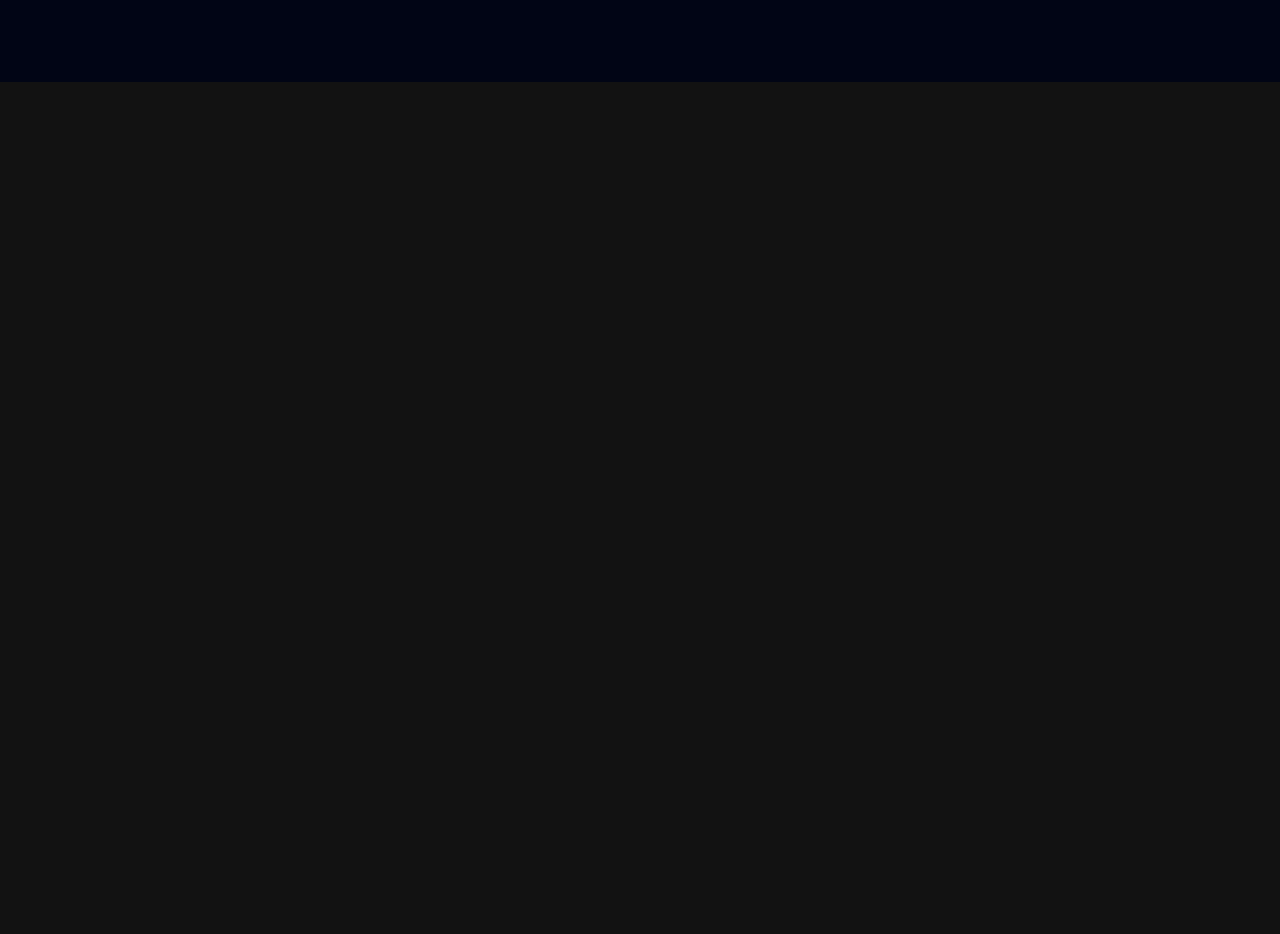
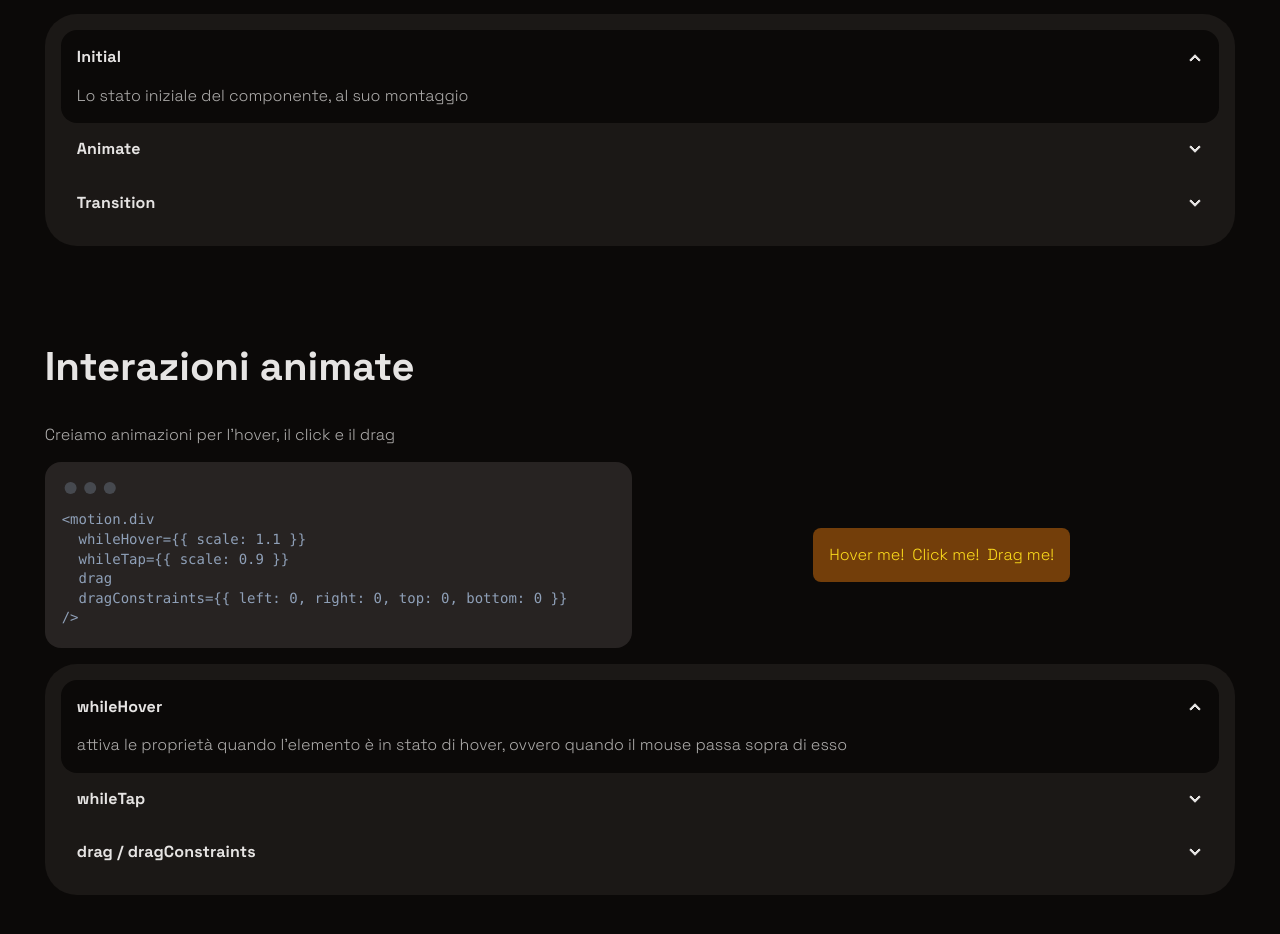
Before and after one commit to lorenzoferrante97/learning-motion, a React app: page / in a window 1280 px wide. Shown: the part 1312-2246 px from the top of the page. Before the commit the page ends 1394 px from the top, so only its background shows below. Built offline with nearby package versions, Linux system fonts and the light colour scheme; the HTML template or start-up script is replaced by a standard one.

Commit message:
add: interactive animations

```diff
--- a/src/components/dataDisplay/Collapse.jsx
+++ b/src/components/dataDisplay/Collapse.jsx
@@ -6,10 +6,10 @@ export default function Collapse({
   className = '',
 }) {
   return (
-    <div className='d-collapse d-collapse-arrow d-join-item has-checked:bg-base-100 has-checked:border-base-300 rounded-md has-checked:border has-checked:shadow-md lg:rounded-lg'>
+    <div className='d-collapse d-collapse-arrow d-join-item has-checked:bg-base-100 rounded-md lg:rounded-lg'>
       <input type='radio' name={name} defaultChecked={defaultChecked} />
       <div className={`d-collapse-title ${className}`}>{title}</div>
-      <div className='d-collapse-content'>{children}</div>
+      <div className='d-collapse-content text-base-content/75'>{children}</div>
     </div>
   );
 }
--- a/src/index.css
+++ b/src/index.css
@@ -15,26 +15,26 @@
   default: true;
   prefersdark: false;
   color-scheme: 'dark';
-  --color-base-100: oklch(12% 0.042 264.695);
-  --color-base-200: oklch(20% 0.042 265.755);
-  --color-base-300: oklch(27% 0.041 260.031);
-  --color-base-content: oklch(92% 0.013 255.508);
-  --color-primary: oklch(39% 0.195 277.366);
-  --color-primary-content: oklch(78% 0.115 274.713);
-  --color-secondary: oklch(42% 0.199 265.638);
-  --color-secondary-content: oklch(80% 0.105 251.813);
-  --color-accent: oklch(67% 0.182 276.935);
-  --color-accent-content: oklch(25% 0.09 281.288);
+  --color-base-100: oklch(14% 0.004 49.25);
+  --color-base-200: oklch(21% 0.006 56.043);
+  --color-base-300: oklch(26% 0.007 34.298);
+  --color-base-content: oklch(92% 0.003 48.717);
+  --color-primary: oklch(42% 0.095 57.708);
+  --color-primary-content: oklch(90% 0.182 98.111);
+  --color-secondary: oklch(47% 0.157 37.304);
+  --color-secondary-content: oklch(83% 0.128 66.29);
+  --color-accent: oklch(94% 0.129 101.54);
+  --color-accent-content: oklch(47% 0.114 61.907);
   --color-neutral: oklch(12% 0.042 264.695);
   --color-neutral-content: oklch(70% 0.04 256.788);
   --color-info: oklch(45% 0.085 224.283);
   --color-info-content: oklch(86% 0.127 207.078);
   --color-success: oklch(44% 0.119 151.328);
   --color-success-content: oklch(87% 0.15 154.449);
-  --color-warning: oklch(47% 0.114 61.907);
-  --color-warning-content: oklch(90% 0.182 98.111);
-  --color-error: oklch(44% 0.177 26.899);
-  --color-error-content: oklch(80% 0.114 19.571);
+  --color-warning: oklch(41% 0.112 45.904);
+  --color-warning-content: oklch(87% 0.169 91.605);
+  --color-error: oklch(41% 0.159 10.272);
+  --color-error-content: oklch(81% 0.117 11.638);
   --radius-selector: 0.25rem;
   --radius-field: 0.5rem;
   --radius-box: 1rem;
--- a/src/pages/Home.jsx
+++ b/src/pages/Home.jsx
@@ -2,6 +2,8 @@
 
 import { ArrowDownIcon } from '@phosphor-icons/react';
 import { motion } from 'motion/react';
+import Accordion from '../components/dataDisplay/Accordion';
+import Collapse from '../components/dataDisplay/Collapse';
 
 export default function Home() {
   return (
@@ -9,14 +11,14 @@ export default function Home() {
       {/* --- HERO  ------------------------------------------------------ */}
 
       <div className='flex h-screen flex-col items-center justify-center py-12'>
-        <div>
-          <h1 className='font-h1'>
+        <div className='flex flex-col items-center gap-4'>
+          <h1 className='font-h1 text-center'>
             Impara ad usare
             <span className='font-custom text-primary-content'> Motion </span>
             con React
           </h1>
           {/* --- Setup --------------- */}
-          <div className='my-10 flex flex-col gap-2'>
+          <div className='my-10 flex flex-col gap-2 md:items-center'>
             <span className='font-h4'>Prima di tutto...</span>
             <span className='text-base-content/75'>
               Installiamo Motion nel nostro progetto
@@ -68,16 +70,108 @@ export default function Home() {
           </div>
 
           {/* - esempio visivo ---------- */}
-          <div className='bg-base-200 perfect-center col-span-full rounded-lg p-12 md:col-span-1'>
+          <div className='perfect-center col-span-full rounded-lg p-12 md:col-span-1'>
             <motion.div
-              className='bg-primary size-20 rounded-md'
+              className='bg-primary-content size-20 rounded-md'
               initial={{ x: -80 }}
               animate={{ x: 80 }}
               transition={{ duration: 3 }}
             />
           </div>
           {/* - spiegazione ------------ */}
-          <div></div>
+          <div className='col-span-full'>
+            <Accordion className=''>
+              <Collapse
+                title='Initial'
+                className='font-body-base-big'
+                name='base-animation-accordion'
+                defaultChecked>
+                Lo stato iniziale del componente, al suo montaggio
+              </Collapse>
+              <Collapse
+                title='Animate'
+                className='font-body-base-big'
+                name='base-animation-accordion'>
+                Lo stato finale del componente, quando l'animazione termina
+              </Collapse>
+              <Collapse
+                title='Transition'
+                className='font-body-base-big'
+                name='base-animation-accordion'>
+                Proprietà dell'animazione: tempo, easing...
+              </Collapse>
+            </Accordion>
+          </div>
+        </div>
+      </div>
+
+      {/* --- SEZIONE 2 ------------------------------------------------------ */}
+
+      <div className='row-grid gap-8 py-12'>
+        <h2 className='font-h2 col-span-full'>Interazioni animate</h2>
+
+        {/* - code example ------------ */}
+        <div className='col-span-full grid grid-cols-2 gap-4'>
+          <p className='text-base-content/75 col-span-full'>
+            Creiamo animazioni per l'hover, il click e il drag
+          </p>
+          <div className='d-mockup-code bg-base-300 col-span-full md:col-span-1'>
+            <pre>
+              <code>{`<motion.div
+    whileHover={{ scale: 1.1 }}
+    whileTap={{ scale: 0.9 }}
+    drag
+    dragConstraints={{ left: 0, right: 0, top: 0, bottom: 0 }}
+  />`}</code>
+            </pre>
+          </div>
+
+          {/* - esempio visivo ---------- */}
+          <div className='perfect-center col-span-full rounded-lg p-12 md:col-span-1'>
+            <motion.div
+              className='bg-primary text-primary-content flex gap-2 rounded-md p-4'
+              whileHover={{ scale: 1.1 }}
+              whileTap={{ scale: 0.9 }}
+              drag
+              dragConstraints={{
+                left: 0,
+                right: 0,
+                top: 0,
+                bottom: 0,
+              }}>
+              <span>Hover me!</span>
+              <span>Click me!</span>
+              <span>Drag me!</span>
+            </motion.div>
+          </div>
+          {/* - spiegazione ------------ */}
+          <div className='col-span-full'>
+            <Accordion className=''>
+              <Collapse
+                title='whileHover'
+                className='font-body-base-big'
+                name='interactive-animation-accordion'
+                defaultChecked>
+                attiva le proprietà quando l'elemento è in stato di hover,
+                ovvero quando il mouse passa sopra di esso
+              </Collapse>
+              <Collapse
+                title='whileTap'
+                className='font-body-base-big'
+                name='interactive-animation-accordion'>
+                attiva le proprietà quando l'elemento viene cliccato o tappato
+              </Collapse>
+              <Collapse
+                title='drag / dragConstraints'
+                className='font-body-base-big'
+                name='interactive-animation-accordion'>
+                abilita la possibilità di trascinare l'elemento. Con
+                dragConstraints limita il movimento dell'elemento. Con tutte le
+                coordinate spaziali a 0, l'elemento viene trascinato ma ritorna
+                alla sua posizione iniziale quando si rilascia la presa.
+              </Collapse>
+            </Accordion>
+          </div>
         </div>
       </div>
     </>
```
